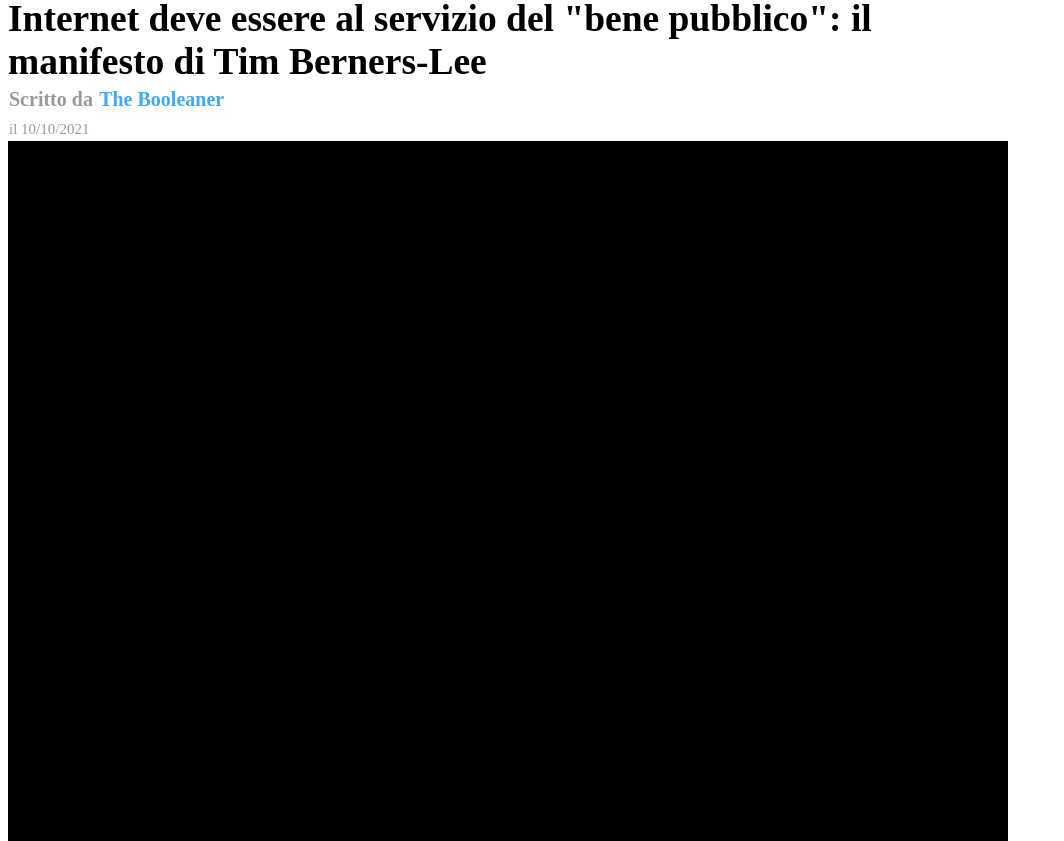
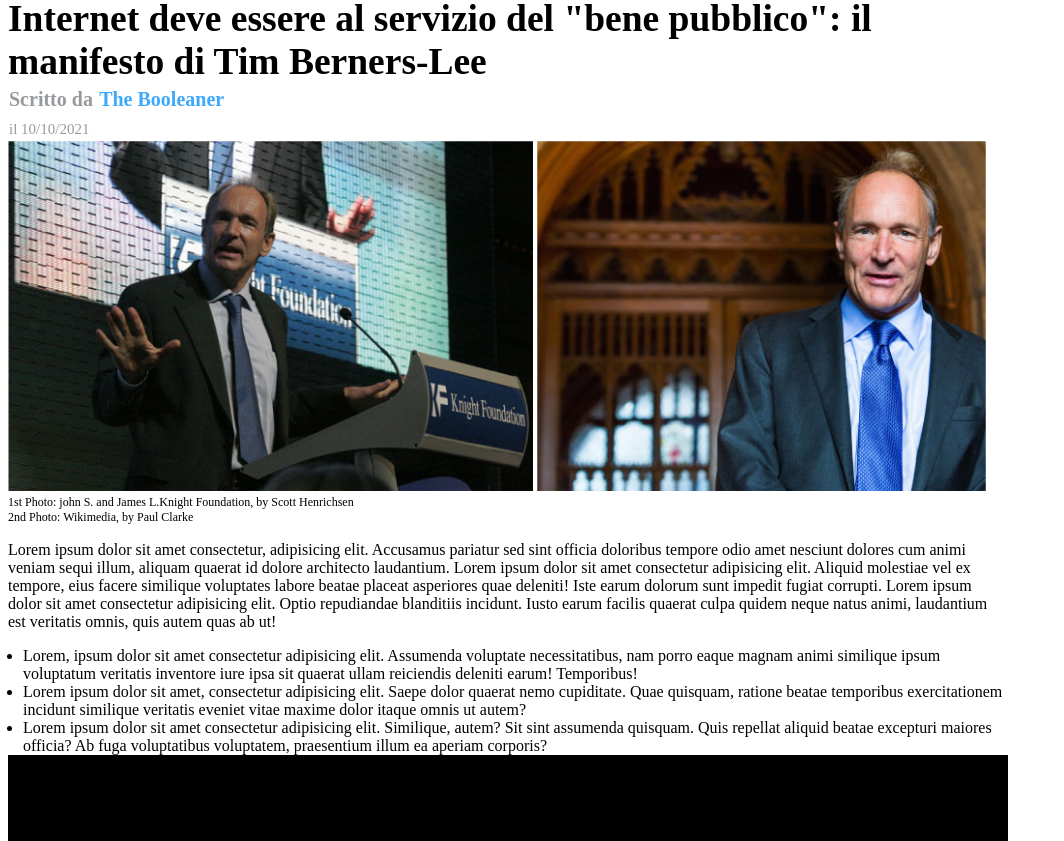
Before and after one commit to jacopo-ferroni/html-css-booleaner, a plain HTML site: page index.html in a window 1280 px wide. Shown: the part 111-952 px from the top of the page, without its empty margins (0-1064 px from the left). Drawn offline with Linux system fonts and the light colour scheme.

Commit message:
second section

```diff
--- a/index.html
+++ b/index.html
@@ -28,7 +28,24 @@
                     </h4>
                         <span class="grey2">il 10/10/2021</span>
                 </div>
+            </section>
 
+            <!-- images insertion and second section before the table -->
+            <section id="fourth">
+                <img class="image" src="./img/tim-1.jpg" alt="talking tim">
+                <img class="image" src="./img/tim-2.jpg" alt="tim">
+                <p class="written-bottom-photo">1st Photo: john S. and James L.Knight Foundation, by Scott Henrichsen</p>
+                <p class="written-bottom-photo">2nd Photo: Wikimedia, by Paul Clarke</p>
+                <p>Lorem ipsum dolor sit amet consectetur, adipisicing elit. Accusamus pariatur sed sint officia doloribus tempore odio amet nesciunt dolores cum animi veniam sequi illum, aliquam quaerat id dolore architecto laudantium. Lorem ipsum dolor sit amet consectetur adipisicing elit. Aliquid molestiae vel ex tempore, eius facere similique voluptates labore beatae placeat asperiores quae deleniti! Iste earum dolorum sunt impedit fugiat corrupti. Lorem ipsum dolor sit amet consectetur adipisicing elit. Optio repudiandae blanditiis incidunt. Iusto earum facilis quaerat culpa quidem neque natus animi, laudantium est veritatis omnis, quis autem quas ab ut!</p>
+
+                <!-- unorder list -->
+                <ul class="unorder">
+                    <li>Lorem, ipsum dolor sit amet consectetur adipisicing elit. Assumenda voluptate necessitatibus, nam porro eaque magnam animi similique ipsum voluptatum veritatis inventore iure ipsa sit quaerat ullam reiciendis deleniti earum! Temporibus!</li>
+
+                    <li>Lorem ipsum dolor sit amet, consectetur adipisicing elit. Saepe dolor quaerat nemo cupiditate. Quae quisquam, ratione beatae temporibus exercitationem incidunt similique veritatis eveniet vitae maxime dolor itaque omnis ut autem?</li>
+
+                    <li>Lorem ipsum dolor sit amet consectetur adipisicing elit. Similique, autem? Sit sint assumenda quisquam. Quis repellat aliquid beatae excepturi maiores officia? Ab fuga voluptatibus voluptatem, praesentium illum ea aperiam corporis?</li>
+                </ul>
             </section>
 
         </main>
--- a/style.css
+++ b/style.css
@@ -35,7 +35,6 @@ body{
 
 #third {
     padding: 1px;
-
 }
 
 h4 {
@@ -53,7 +52,7 @@ h4 {
     font-size: 15px;
     font-family: 'Lora', serif;
     color: #979a9c;
-    padding-top: 0pxß;
+    padding-top: 0px;
 }
 
 .autor-class {
@@ -61,3 +60,20 @@ h4 {
     font-family: 'Lora', serif;
     color: #3da9fc;
 }
+
+#fourth {
+    background-color: white;
+}
+
+.image {
+    height: 350px;
+}
+
+.written-bottom-photo {
+    margin: 0px;
+    font-size: 12px;
+}
+
+.unorder {
+    padding-left: 15px;
+}
```
